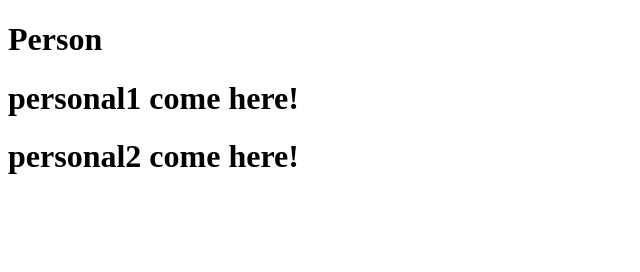
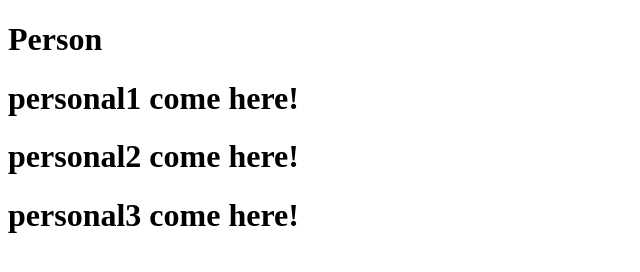
Before and after one commit to isbinge/node_practice, a website: page src/personal.html in a window 1280 px wide. Shown: the whole page, without its empty margins (0-640 px from the left). Drawn offline with Linux system fonts and the light colour scheme.

Commit message:
feat(person):visit3

```diff
--- a/src/personal.html
+++ b/src/personal.html
@@ -10,6 +10,7 @@
     <div>
       <h1>personal1 come here!</h1>
       <h1>personal2 come here!</h1>
+      <h1>personal3 come here!</h1>
     </div>
   </body>
 </html>
```
